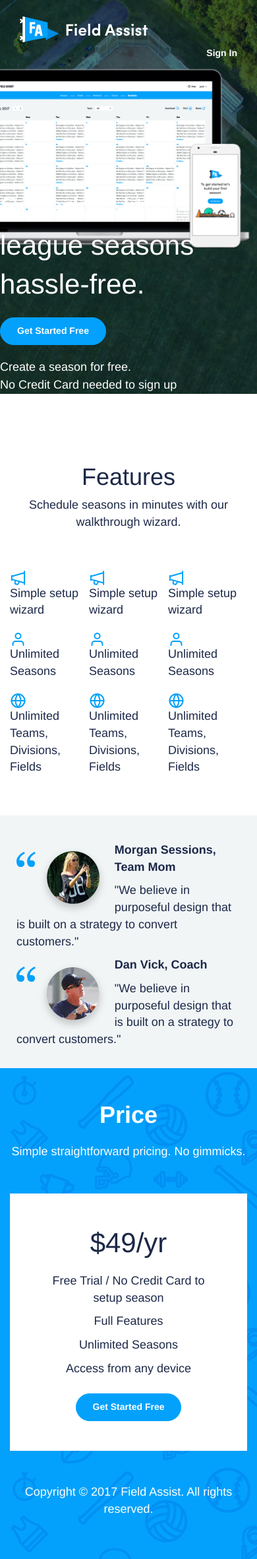
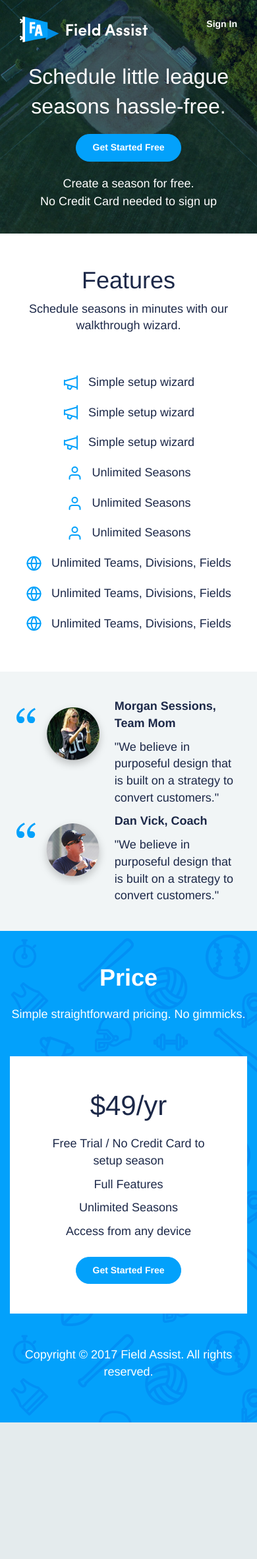
Before and after one commit to aarondavdesign/getfieldassist.github.io, a Jekyll site: the page built from index.html, in a window 390 px wide. Shown: the whole page at 66% size. Built offline with Jekyll 4.4.1, drawn with Linux system fonts in a browser that asks for light colours; after the commit the page ends 2156 px from its top, so only the background shows below that.

Commit message:
make site responsive

```diff
--- a/_layouts/home.html
+++ b/_layouts/home.html
@@ -4,6 +4,7 @@
     <meta charset="UTF-8">
     <meta name="viewport" content="width=device-width, initial-scale=1, maximum-scale=1">
 
+    <link rel="icon" href="/favicon.png">
     <link rel="stylesheet" href="/css/global.css">
     <link rel="stylesheet" href="/css/home.css">
 
--- a/_sass/_header.scss
+++ b/_sass/_header.scss
@@ -55,3 +55,56 @@ header {
     }
   }
 }
+
+@media (max-width: 1130px) {
+  header {
+    margin-bottom: 45px;
+
+    .hero {
+      img {
+        margin-bottom: 0;
+      }
+    }
+  }
+}
+
+@media (max-width: 880px) {
+  header {
+    .hero {
+      text-align: center;
+      padding-bottom: 15px;
+
+      .row > div:first-child {
+        display: none;
+
+        & + div {
+          width: 100%;
+        }
+      }
+
+      h1 {
+        max-width: 600px;
+        margin: 0 auto 20px;
+        padding: 0 15px;
+      }
+
+      p {
+        margin-bottom: 20px;
+      }
+    }
+  }
+}
+
+@media (max-width: 505px) {
+  header {
+    nav {
+      & > div {
+        width: auto;
+      }
+    }
+
+    h1 {
+      font-size: 32px;
+    }
+  }
+}
--- a/css/home.scss
+++ b/css/home.scss
@@ -105,3 +105,70 @@ body.home {
     }
   }
 }
+
+@media (max-width: 985px) {
+  body.home {
+    main {
+      .features-list {
+        li {
+          width: calc(100% / 2);
+
+          &:nth-child(3n + 1) {
+            clear: none;
+          }
+
+          &:nth-child(2n + 1) {
+            clear: both;
+          }
+        }
+      }
+    }
+  }
+}
+
+@media (max-width: 875px) {
+  body.home {
+    main {
+      .talking-heads {
+        .row {
+          & > div {
+            clear: both;
+            width: 100%;
+            margin-top: 10px;
+            margin-bottom: 10px;
+          }
+        }
+      }
+    }
+  }
+}
+
+@media (max-width: 700px) {
+  body.home {
+    main {
+      .features-list {
+        li {
+          width: 100%;
+          clear: both;
+          text-align: center;
+        }
+      }
+    }
+  }
+}
+
+@media (max-width: 457px) {
+  body.home {
+    main {
+      .talking-heads {
+        .row {
+          & > div {
+            .img-wrapper {
+              margin-bottom: 30px;
+            }
+          }
+        }
+      }
+    }
+  }
+}
```
Also changed, not shown: favicon.png (added).
